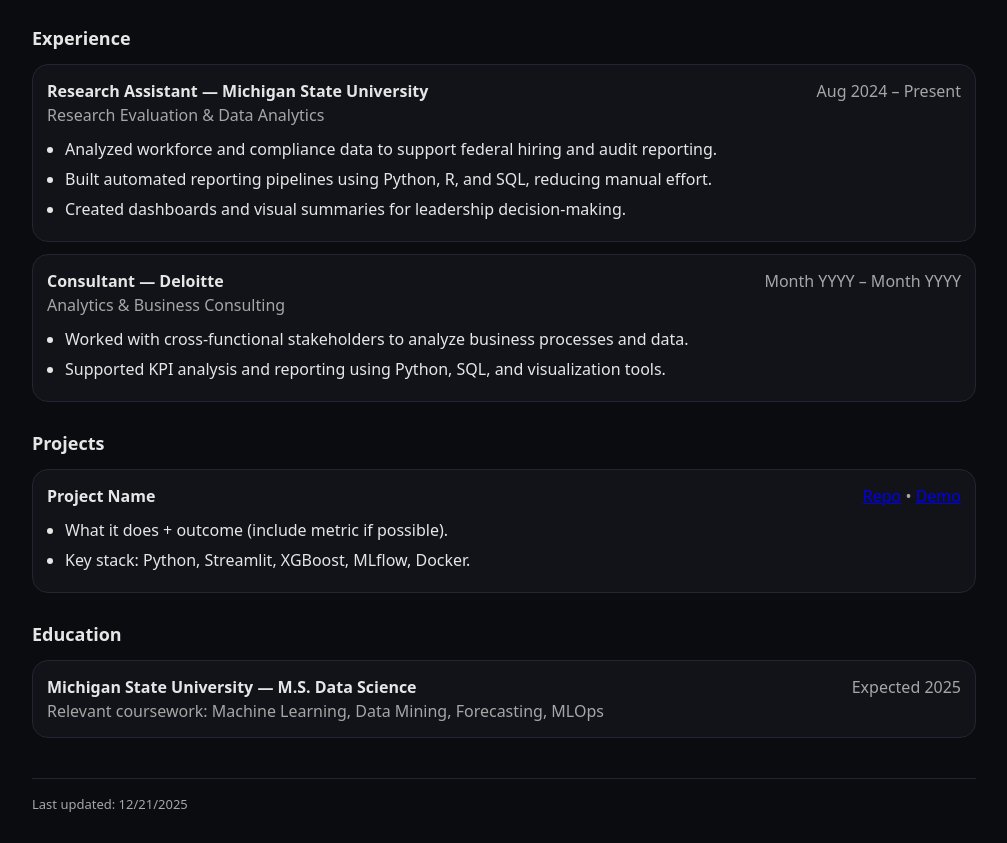
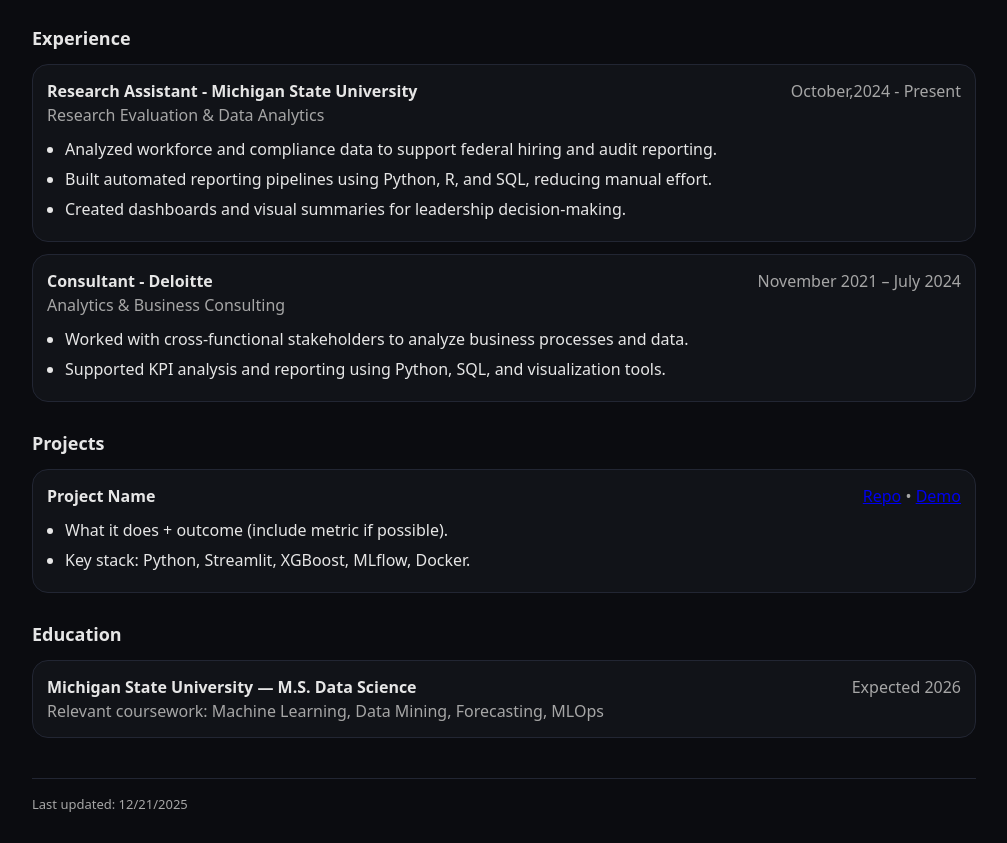
Before and after one commit to Diparna/Diparna.github.io, a plain HTML site: page index.html in a window 1280 px wide. Shown: the part 620-1463 px from the top of the page, without its empty margins (136-1143 px from the left). Drawn offline with Linux system fonts and the light colour scheme.

Commit message:
Update index.html

```diff
--- a/index.html
+++ b/index.html
@@ -67,8 +67,8 @@
 
   <div class="item">
     <div class="row">
-      <h3>Research Assistant — Michigan State University</h3>
-      <span class="muted">Aug 2024 – Present</span>
+      <h3> Research Assistant - Michigan State University</h3>
+      <span class="muted"> October,2024 - Present</span>
     </div>
     <div class="muted">Research Evaluation & Data Analytics</div>
     <ul>
@@ -80,8 +80,8 @@
 
   <div class="item">
     <div class="row">
-      <h3>Consultant — Deloitte</h3>
-      <span class="muted">Month YYYY – Month YYYY</span>
+      <h3>Consultant - Deloitte</h3>
+      <span class="muted">November 2021 – July 2024</span>
     </div>
     <div class="muted">Analytics & Business Consulting</div>
     <ul>
@@ -115,7 +115,7 @@
   <div class="item">
     <div class="row">
       <h3>Michigan State University — M.S. Data Science</h3>
-      <span class="muted">Expected 2025</span>
+      <span class="muted">Expected 2026</span>
     </div>
     <div class="muted">
       Relevant coursework: Machine Learning, Data Mining, Forecasting, MLOps
```
